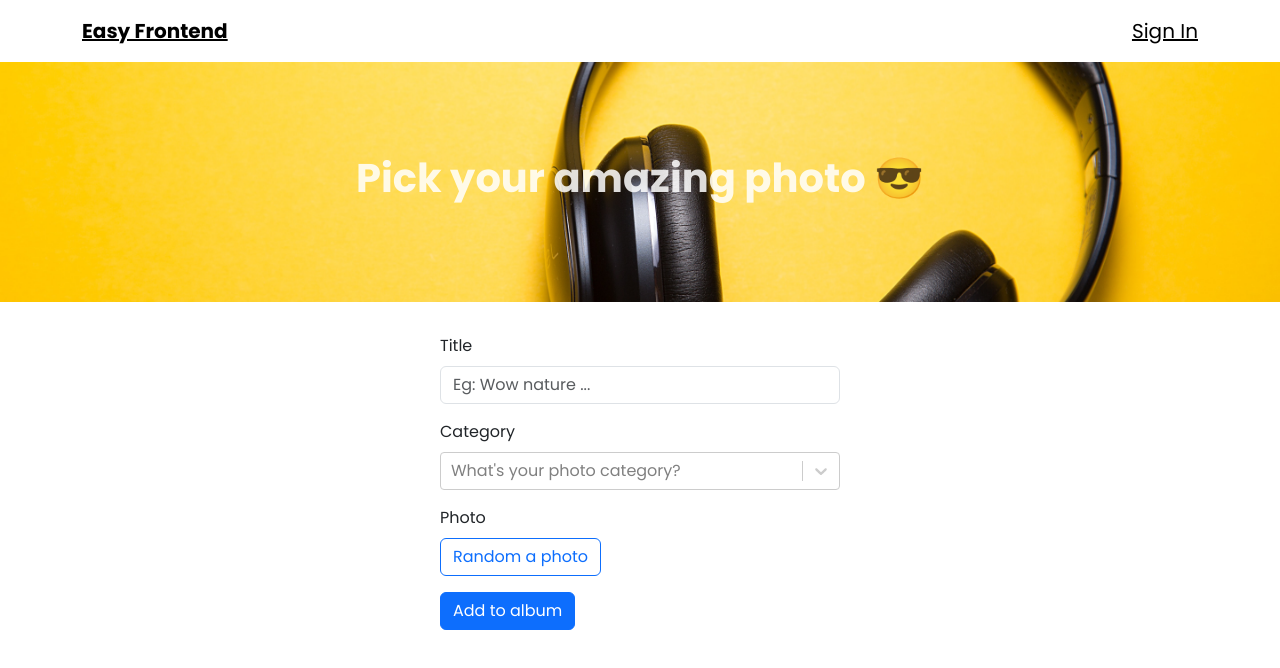
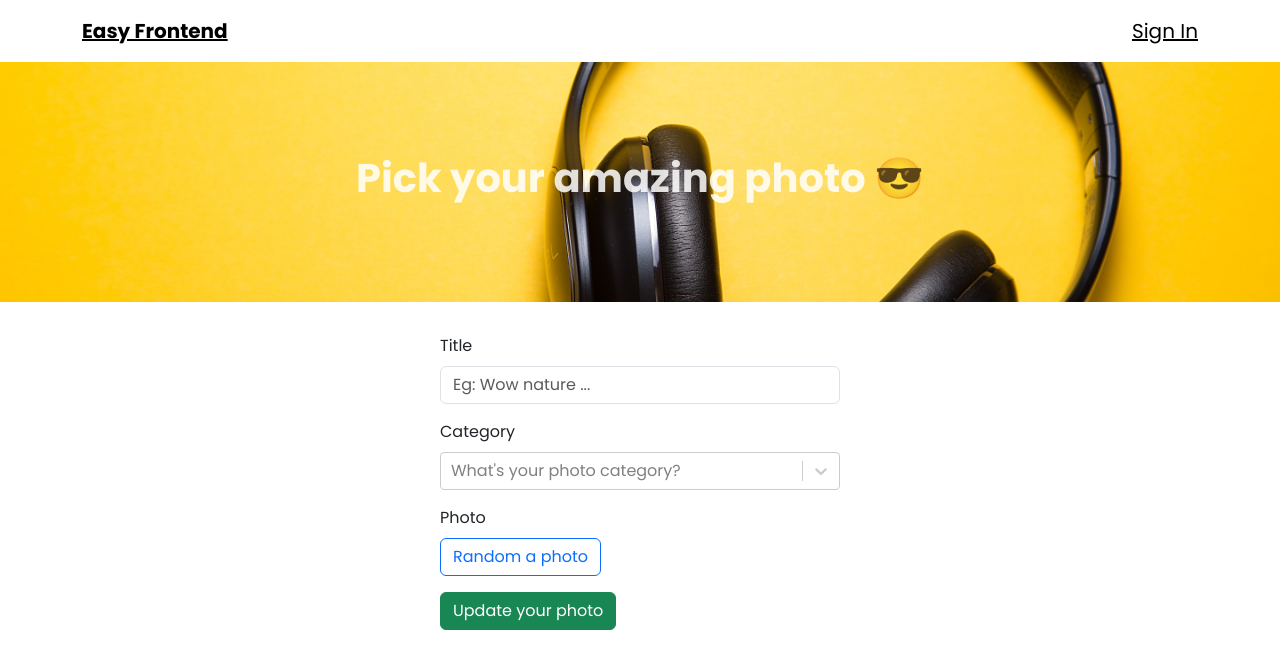
Before and after one commit to thangvu-dona/redux-photo-app, a React (Vite) app: page /photos/123 in a window 1280 px wide. Shown: the top 668 px of the page. Built offline with nearby package versions, Linux system fonts and the light colour scheme.

Commit message:
Update and Remove Photo
- mode : add/edit
- photorandom
- photofield
- handle random image when get image error: 400

```diff
--- a/src/components/RandomPhoto/index.jsx
+++ b/src/components/RandomPhoto/index.jsx
@@ -45,7 +45,11 @@ function RandomPhoto(props) {
       </div>
       <div className="random-photo__photo">
         {imageUrl && (
-          <img src={imageUrl} alt="Ooops! Not found. Please click button random again." />
+          <img
+            src={imageUrl}
+            alt="Ooops! Not found. Please click button random again."
+            onError={(e) => (e.target.src = getRandomImageUrl())}
+          />
         )}
       </div>
     </div>
--- a/src/features/Photo/components/PhotoForm/index.jsx
+++ b/src/features/Photo/components/PhotoForm/index.jsx
@@ -10,19 +10,17 @@ import * as yup from 'yup'
 
 PhotoForm.propTypes = {
   onSubmit: PropTypes.func,
+  initialValues: PropTypes.object,
 }
 
 PhotoForm.defaultProps = {
   onSubmit: null,
+  initialValues: {},
 }
 
 function PhotoForm(props) {
   // formik need an initialValues
-  const initialValues = {
-    title: '', // should not `undefined` value, will cause error: `uncontrolled` --> `control` input
-    categoryId: null,
-    photo: '',
-  }
+  const { initialValues, isAddMode } = props
 
   const schema = yup.object().shape({
     title: yup.string().required('Please enter your title.'),
@@ -70,8 +68,8 @@ function PhotoForm(props) {
             <FastField name="photo" component={RandomPhotoField} label="Photo" />
 
             <FormGroup>
-              <Button type="submit" color="primary">
-                Add to album
+              <Button type="submit" color={isAddMode ? 'primary' : 'success'}>
+                {isAddMode ? 'Add to album' : 'Update your photo'}
               </Button>
               {isSubmitting && <Spinner size="sm" />}
             </FormGroup>
--- a/src/features/Photo/pages/AddEdit/index.jsx
+++ b/src/features/Photo/pages/AddEdit/index.jsx
@@ -1,10 +1,11 @@
 import Banner from '@/components/Banner'
 import PhotoForm from '@/features/Photo/components/PhotoForm'
 import React from 'react'
-import { useDispatch } from 'react-redux'
-import { useNavigate } from 'react-router-dom'
-import { addPhoto } from '../../photoSlice'
+import { useDispatch, useSelector } from 'react-redux'
+import { useNavigate, useParams } from 'react-router-dom'
+import { addPhoto, editPhoto } from '../../photoSlice'
 import './styles.scss'
+import { randomNumber } from '@/utils/common'
 
 AddEditPage.propTypes = {}
 
@@ -12,17 +13,38 @@ function AddEditPage(props) {
   const dispatch = useDispatch()
   const navigate = useNavigate()
 
+  const { photoId } = useParams()
+  const isAddMode = !photoId
+
+  const editedPhoto = useSelector((state) => state.photos.find((photo) => photo.id === +photoId))
+
+  const initialValues = isAddMode
+    ? {
+        title: '',
+        categoryId: null,
+        photo: '',
+      }
+    : editedPhoto
+
   const handlePhotoFormSubmit = (inputValues) => {
     // create Promise for fake loading
     return new Promise((resolve) => {
       console.log('Form submit: ', inputValues)
 
       setTimeout(() => {
-        dispatch(addPhoto(inputValues))
+        if (isAddMode) {
+          const newPhoto = {
+            ...inputValues,
+            id: randomNumber(10000, 99999),
+          }
+          dispatch(addPhoto(newPhoto))
+        } else {
+          // update photo
+          dispatch(editPhoto(inputValues))
+        }
 
         //redirect
         navigate('/photos')
-
         resolve(true)
       }, 2000)
     })
@@ -33,7 +55,11 @@ function AddEditPage(props) {
       <Banner title="Pick your amazing photo 😎" />
 
       <div className="photo-edit__form">
-        <PhotoForm onSubmit={handlePhotoFormSubmit} />
+        <PhotoForm
+          onSubmit={handlePhotoFormSubmit}
+          isAddMode={isAddMode}
+          initialValues={initialValues}
+        />
       </div>
     </div>
   )
--- a/src/features/Photo/pages/Main/index.jsx
+++ b/src/features/Photo/pages/Main/index.jsx
@@ -1,23 +1,29 @@
 import Banner from '@/components/Banner'
 import Images from '@/constants/images'
 import React from 'react'
-import { useSelector } from 'react-redux'
-import { Link } from 'react-router-dom'
+import { useDispatch, useSelector } from 'react-redux'
+import { Link, useNavigate } from 'react-router-dom'
 import { Container } from 'reactstrap'
 import PhotoList from '@/features/Photo/components/PhotoList'
+import { removePhoto } from '@/features/Photo/photoSlice'
 
 MainPage.propTypes = {}
 
 function MainPage(props) {
+  const dispatch = useDispatch()
+  const navigate = useNavigate()
+
   const photos = useSelector((state) => state.photos)
   console.log('photo list: ', photos)
 
   const handlePhotoEditClick = (photo) => {
     console.log('Edit: ', photo)
+    navigate(`/photos/${photo.id}`)
   }
 
   const handlePhotoRemoveClick = (photo) => {
     console.log('Remove: ', photo)
+    dispatch(removePhoto(photo.id))
   }
 
   return (
--- a/src/features/Photo/photoSlice.js
+++ b/src/features/Photo/photoSlice.js
@@ -82,9 +82,17 @@ const photo = createSlice({
     addPhoto: (state, action) => {
       state.push(action.payload);
     },
+    editPhoto: (state, action) => {
+      const photoIndex = state.findIndex(photo => photo.id === action.payload.id)
+      state[photoIndex] = action.payload
+    },
+    removePhoto: (state, action) => {
+      const photoIndex = state.findIndex(photo => photo.id === action.payload)
+      state.splice(photoIndex, 1)
+    }
   }
 });
 
 const { reducer, actions } = photo;
-export const { addPhoto } = actions;
+export const { addPhoto, editPhoto, removePhoto } = actions;
 export default reducer;
--- /dev/null
+++ b/src/utils/common.js
@@ -0,0 +1,3 @@
+export function randomNumber(a, b) {
+  return Math.trunc(Math.random() * (b - a))
+}
```
